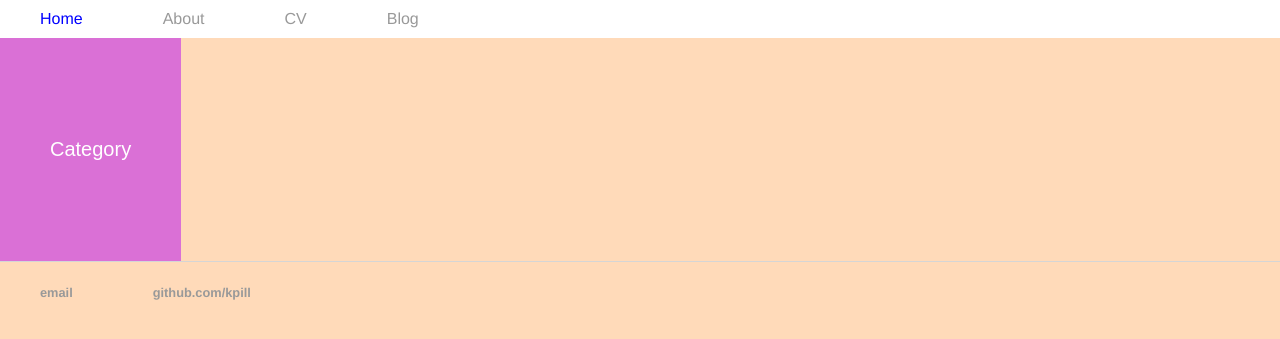
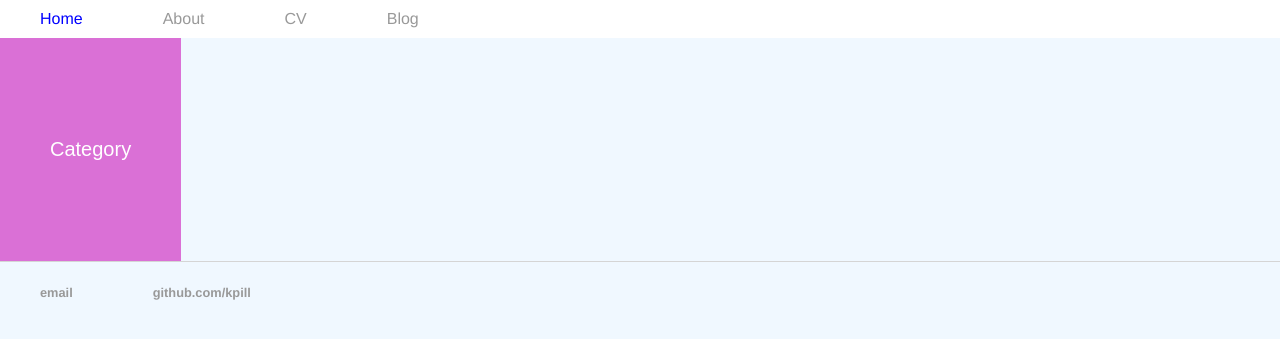
Before and after one commit to kpill/kpill.github.io, a Jekyll site: the page built from index.html, in a window 1280 px wide. Shown: the top 339 px of the page. Built offline with Jekyll 4.4.1, drawn with Linux system fonts in a browser that asks for light colours.

Commit message:
Update main.css

```diff
--- a/css/main.css
+++ b/css/main.css
@@ -1,6 +1,6 @@
 body {
     margin: 0 auto;
-    background-color: PeachPuff;
+    background-color: AliceBlue;
 }
 footer ul {
     font-family:'Helvetica', 'Arial', 'Sans-Serif';
```
